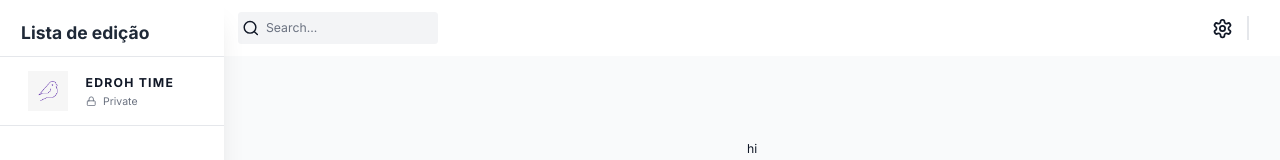
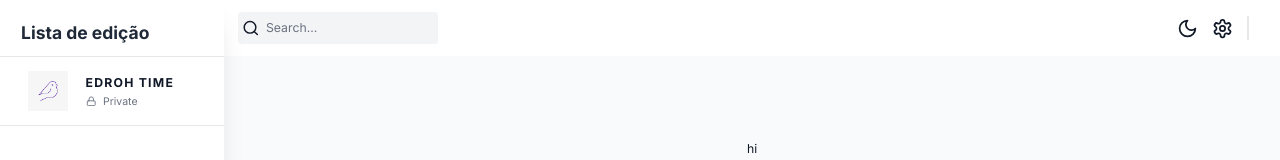
Before and after one commit to damaresgaia/gerenciador-de-projetos, a Next.js app: page / in a window 1280 px wide. Shown: the top 160 px of the page. Built offline with nearby package versions, Linux system fonts and the light colour scheme; no server answers.

Commit message:
feat(ui): implementa suporte ao modo escuro no Navbar

```diff
--- a/src/app/(components)/Navbar/index.tsx
+++ b/src/app/(components)/Navbar/index.tsx
@@ -1,12 +1,27 @@
 import React from "react";
-import { Search, Settings } from "lucide-react";
+import { Menu, Moon, Search, Settings, Sun } from "lucide-react";
 import Link from "next/link";
+import { useAppDispatch, useAppSelector } from "@/app/redux";
+import { setIsDarkMode, setIsSidebarCollapsed } from "@/state";
 
 const Navbar = () => {
+  const dispatch = useAppDispatch();
+  const isSidebarCollapsed = useAppSelector(
+    (state) => state.global.isSidebarCollapsed,
+  );
+  const isDarkMode = useAppSelector((state) => state.global.isDarkMode);
+
   return (
     <div className="flex items-center justify-between bg-white px-4 py-3 dark:bg-black">
       {/* Search Bar*/}
       <div className="flex items-center gap-8">
+        {!isSidebarCollapsed ? null : (
+          <button
+            onClick={() => dispatch(setIsSidebarCollapsed(!isSidebarCollapsed))}
+          >
+            <Menu className="h-8 w-8 dark:text-white" />
+          </button>
+        )}
         <div className="relative flex h-min w-[200px]">
           <Search className="absolute left-[4px] top-1/2 mr-2 h-5 w-5 -translate-y-1/2 transform cursor-pointer dark:text-white" />
           <input
@@ -19,11 +34,29 @@ const Navbar = () => {
 
       {/* Icons */}
       <div className="flex items-center">
+        <button
+          onClick={() => dispatch(setIsDarkMode(!isDarkMode))}
+          className={
+            isDarkMode
+              ? `rounded p-2 dark:hover:bg-gray-700`
+              : `rounded p-2 hover:bg-gray-100`
+          }
+        >
+          {isDarkMode ? (
+            <Sun className="h-6 w-6 cursor-pointer dark:text-white" />
+          ) : (
+            <Moon className="h-6 w-6 cursor-pointer dark:text-white" />
+          )}
+        </button>
         <Link
-            href="/settings"
-            className="h-min w-min rounded p-2 hover:bg-gray-100"
+          href="/settings"
+          className={
+            isDarkMode
+              ? `h-min w-min rounded p-2 dark:hover:bg-gray-700`
+              : `h-min w-min rounded p-2 hover:bg-gray-100`
+          }
         >
-            <Settings className="h-6 w-6 cursor-pointer dark:text-white" />
+          <Settings className="h-6 w-6 cursor-pointer dark:text-white" />
         </Link>
         <div className="ml-2 mr-5 hidden min-h-[2em] w-[0.1rem] bg-gray-200 md:inline-block"></div>
       </div>
--- a/src/app/dashboardWrapper.tsx
+++ b/src/app/dashboardWrapper.tsx
@@ -1,3 +1,4 @@
+"use client";
 import React, { useEffect } from "react";
 import Navbar from "@/app/(components)/Navbar";
 import Sidebar from "@/app/(components)/Sidebar";
--- a/tailwind.config.ts
+++ b/tailwind.config.ts
@@ -1,6 +1,6 @@
 import type { Config } from "tailwindcss";
 
-export default {
+const config: Config = {
   darkMode: "class",
   content: [
     "./src/pages/**/*.{js,ts,jsx,tsx,mdx}",
@@ -17,12 +17,12 @@ export default {
           300: "#d1d5db",
           500: "#6b7280",
           700: "#374151",
-          800: "#1f2937"
+          800: "#1f2937",
         },
         blue: {
           200: "#93c5fd",
           400: "#60a5fa",
-          500: "3b82f6"
+          500: "#3b82f6",
         },
         "dark-bg": "#101214",
         "dark-secondary": "#1d1f21",
@@ -38,4 +38,5 @@ export default {
     },
   },
   plugins: [],
-} satisfies Config;
+};
+export default config;
```
Also changed, not shown: 1 other file (tests, documents, lock files or other folders).
